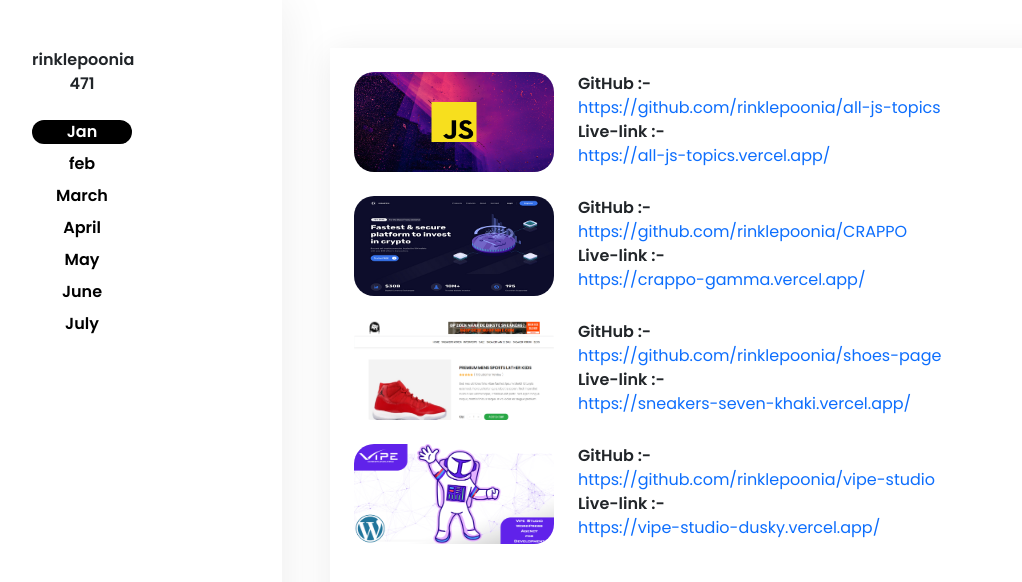
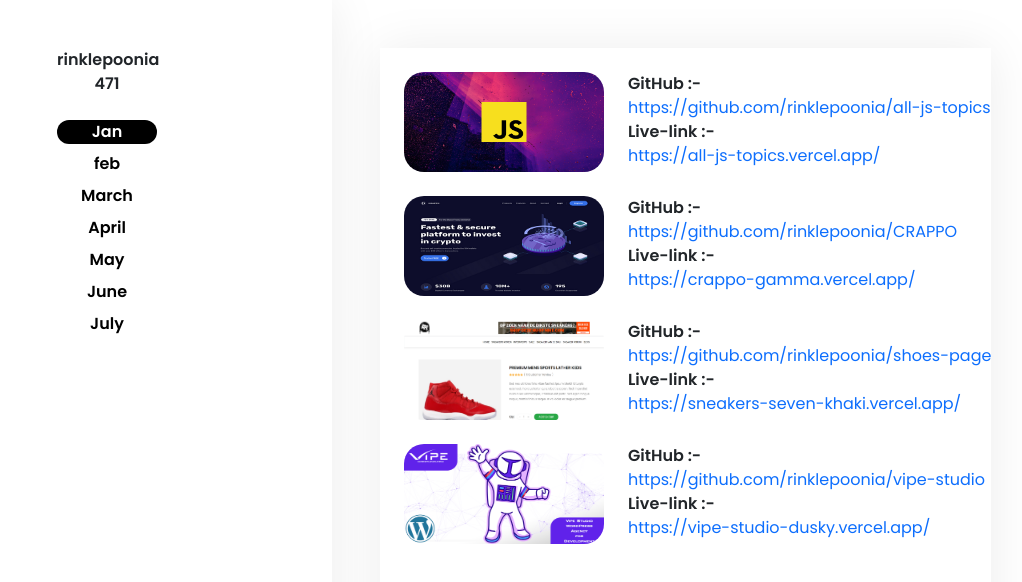
Before and after one commit to rinklepoonia/worksheet, a React (Create React App) app: page / in a window 1280 px wide. Shown: the top 582 px of the page, without its empty margins (130-1152 px from the left). Built offline with nearby package versions, Linux system fonts and the light colour scheme.

Commit message:
deploying

```diff
--- a/src/App.css
+++ b/src/App.css
@@ -18,7 +18,7 @@
   max-width: 150px;
 }
 .nav_tabs {
-  max-width: 400px;
+  max-width: 450px;
   width: 100%;
   box-shadow: 0px 2px 48px 0px #00000014;
   min-height: 100vh;
@@ -27,8 +27,8 @@
   width: 100px;
 }
 .work_data {
-  width: 1000px;
-  box-shadow: 0px 4px 32px 0px #00000014;
+  max-width: 1100px;
+  box-shadow: 0px 2px 48px 0px #00000014;
 }
 .img_radius {
   border-radius: 20px;
```
